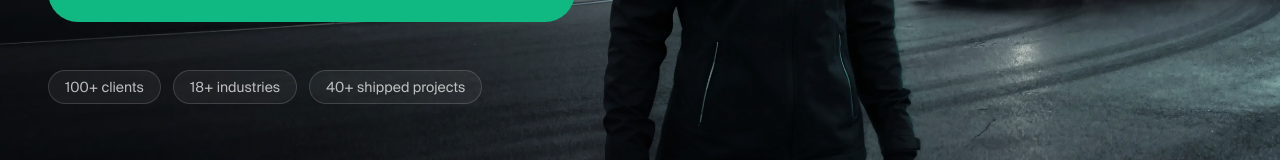
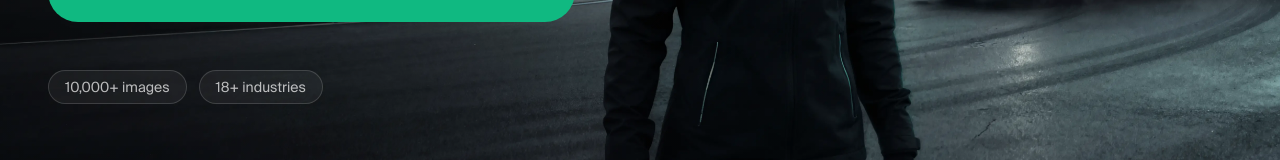
Before and after one commit to maklad456/Varyon-studios, a Next.js app: page / in a window 1280 px wide. Shown: the part 557-717 px from the top of the page. Built offline with nearby package versions, Linux system fonts and the light colour scheme; no server answers.

Commit message:
final-edit

```diff
--- a/components/home/HeroSection.tsx
+++ b/components/home/HeroSection.tsx
@@ -54,7 +54,7 @@ export function HeroSection() {
         <ul className="mt-12 flex flex-wrap gap-3 justify-center md:justify-start">
           <li>
             <div className="rounded-full border border-white/15 bg-white/5 px-4 py-1.5 text-sm text-white/70">
-              100+ clients
+              10,000+ images
             </div>
           </li>
           <li>
@@ -62,11 +62,6 @@ export function HeroSection() {
               18+ industries
             </div>
           </li>
-          <li>
-            <div className="rounded-full border border-white/15 bg-white/5 px-4 py-1.5 text-sm text-white/70">
-              40+ shipped projects
-            </div>
-          </li>
         </ul>
       </div>
     </section>
--- a/components/home/LibraryTeaserSection.tsx
+++ b/components/home/LibraryTeaserSection.tsx
@@ -84,7 +84,7 @@ export function LibraryTeaserSection() {
           </p>
           {/* Headline */}
           <h2 className="mt-4 text-3xl font-semibold leading-[1.05] text-white md:text-5xl">
-            Connected with 100+ clients worldwide
+            10,000+ images generated for brands that need results.
           </h2>
 
           {/* Subcopy */}
```
